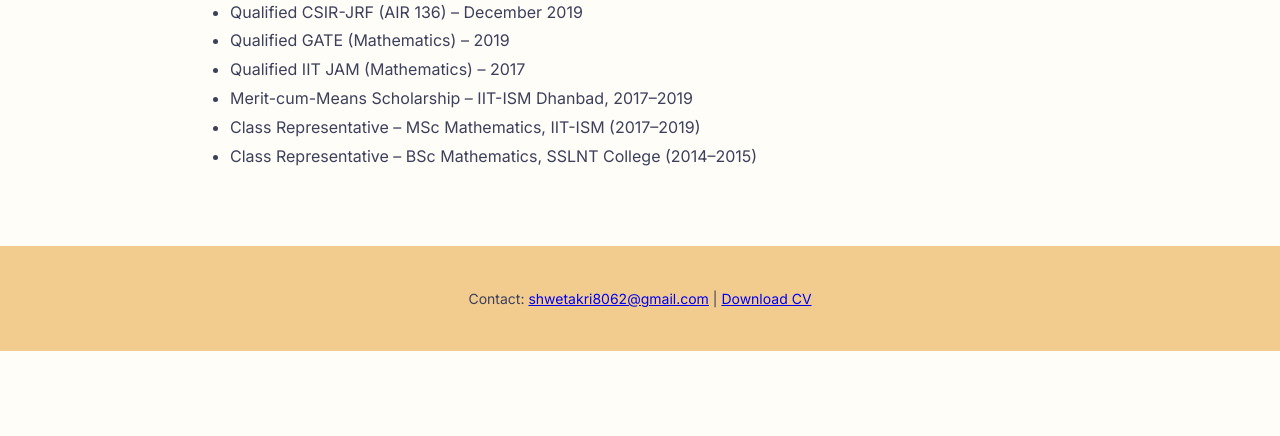
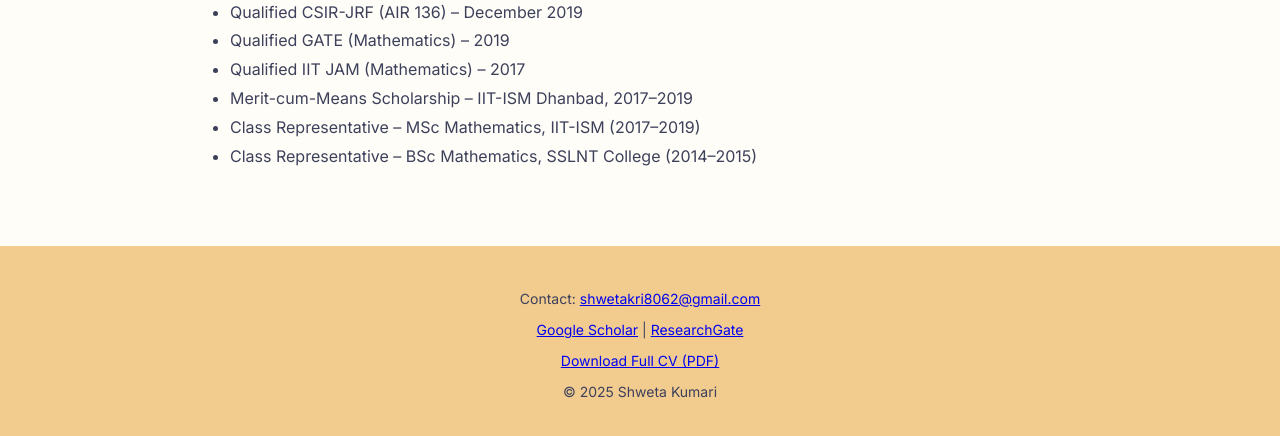
Before and after one commit to Shweta260897/Shweta, a plain HTML site: page awards.html in a window 1280 px wide. Shown: the part 500-936 px from the top of the page. Before the commit the page ends 851 px from the top, so only its background shows below. Drawn offline with Linux system fonts and the light colour scheme.

Commit message:
Update awards.html

```diff
--- a/awards.html
+++ b/awards.html
@@ -89,7 +89,13 @@
     </ul>
   </main>
   <footer>
-    <p>Contact: <a href="mailto:shwetakri8062@gmail.com">shwetakri8062@gmail.com</a> | <a href="Shweta_CV.pdf">Download CV</a></p>
-  </footer>
+  <p>Contact: <a href="mailto:shwetakri8062@gmail.com">shwetakri8062@gmail.com</a></p>
+  <p>
+    <a href="https://scholar.google.co.in/citations?user=85F3FS0AAAAJ" target="_blank">Google Scholar</a> |
+    <a href="https://www.researchgate.net/profile/Shweta-Kumari-54" target="_blank">ResearchGate</a>
+  </p>
+  <p><a href="Shweta_CV.pdf" target="_blank">Download Full CV (PDF)</a></p>
+  <p>&copy; 2025 Shweta Kumari</p>
+</footer>
 </body>
 </html>
```
